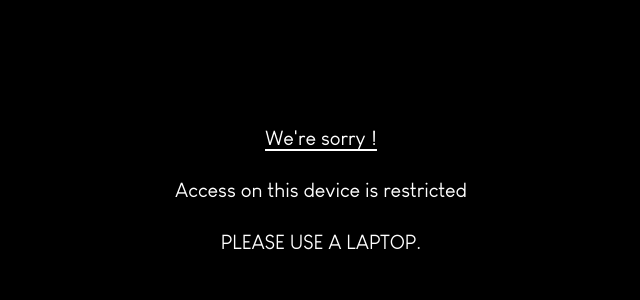
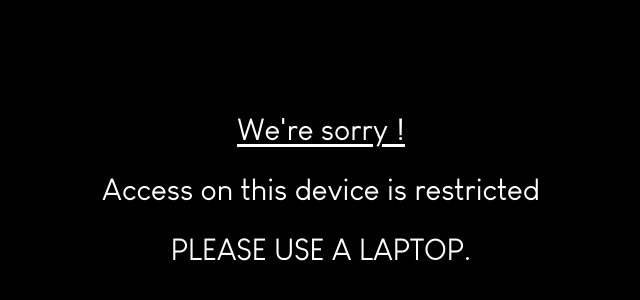
Before and after one commit to Aditya10801/Aditya10801, a plain HTML site: page notlaptop.html in a window 1280 px wide. Shown: the part 210-510 px from the top of the page, without its empty margins (319-959 px from the left). Drawn offline with nearby package versions, Linux system fonts and the light colour scheme.

Commit message:
Update notlaptop.html

```diff
--- a/notlaptop.html
+++ b/notlaptop.html
@@ -44,8 +44,8 @@
 
 <body class="bg-black text-white overflow-hidden" style="font-family: 'Louis', sans-serif;">
     <div class="flex flex-col justify-center h-screen items-center ml-5 mr-5">
-        <h1 class="text-white text-xl underline-offset-4 underline ">We're sorry !</h1><br>
-        <h1 class="text-white text-xl  text-center ">Access on this device is restricted</h1><br>
-       <h1 class="text-white text-xl ">PLEASE USE A LAPTOP.</h1>
+        <h1 class="text-white text-3xl underline-offset-4 underline ">We're sorry !</h1><br>
+        <h1 class="text-white text-3xl  text-center ">Access on this device is restricted</h1><br>
+       <h1 class="text-white text-3xl ">PLEASE USE A LAPTOP.</h1>
     </div>
 </body>
```
